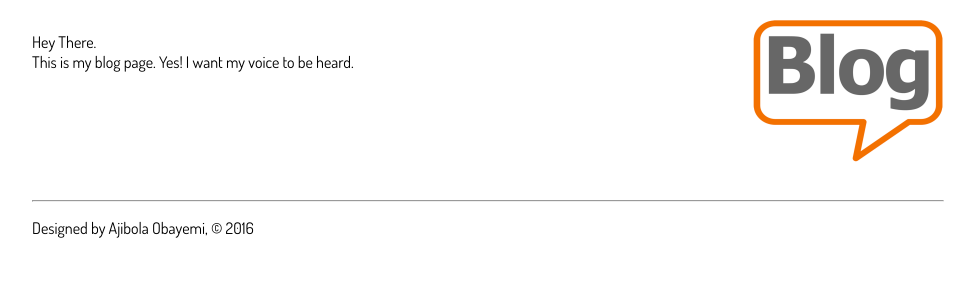
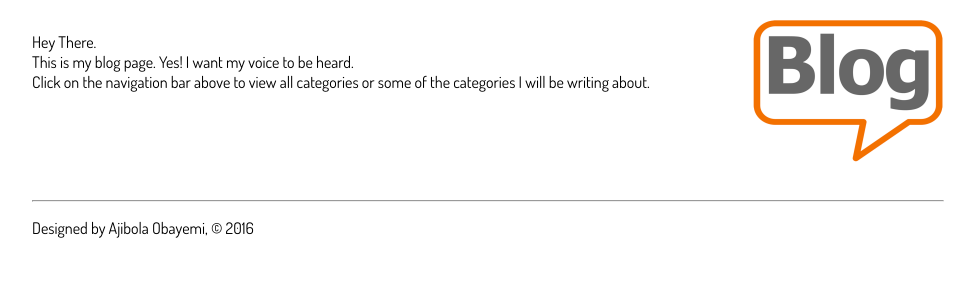
Before and after one commit to jibolso/CMM007AL-1311059, a PHP site: page /php/index.php in a window 1280 px wide. Shown: the part 193-493 px from the top of the page, without its empty margins (128-1103 px from the left). Run offline with PHP 8.4, Linux system fonts and the light colour scheme.

Commit message:
editing some things

```diff
--- a/php/index.php
+++ b/php/index.php
@@ -28,7 +28,8 @@
     <section>
         <p>
             Hey There.<br>
-            This is my blog page. Yes! I want my voice to be heard.
+            This is my blog page. Yes! I want my voice to be heard.<br>
+            Click on the navigation bar above to view all categories or some of the categories I will be writing about.
 
         </p>
     </section>
```
